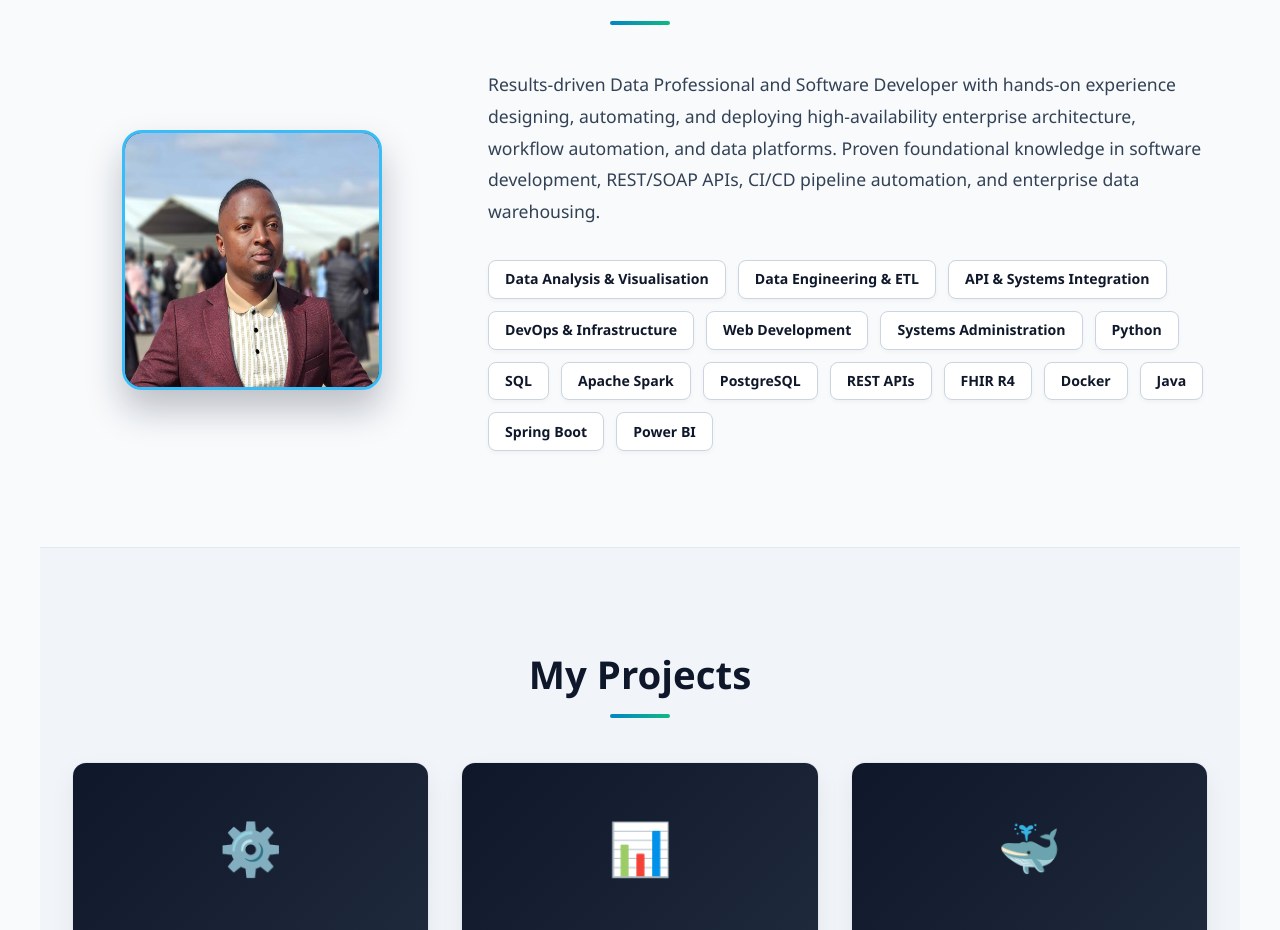
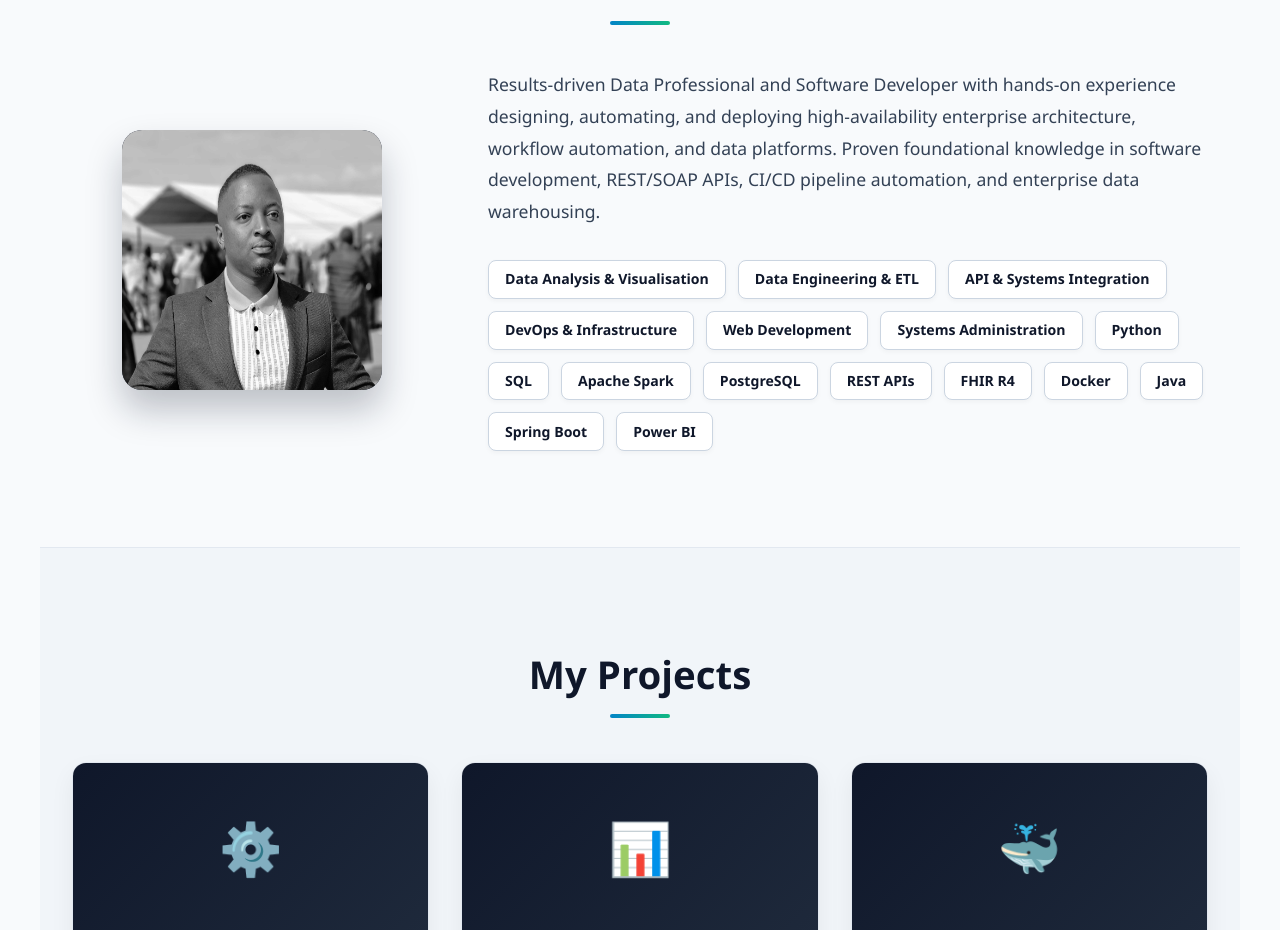
Before and after one commit to tinashejima/my-portfolio, a React (Vite) app: page / in a window 1280 px wide. Shown: the part 944-1874 px from the top of the page. Built offline with nearby package versions, Linux system fonts and the light colour scheme.

Commit message:
fix: update assets in .gitignore and replace image in assets folder

```diff
--- a/src/portfolio.css
+++ b/src/portfolio.css
@@ -199,7 +199,6 @@
   height: 260px;
   border-radius: 20px;
   background: linear-gradient(135deg, #0f172a, #1e293b);
-  border: 3px solid #38bdf8;
   display: flex;
   align-items: center;
   justify-content: center;
```
Also changed, not shown: src/assets/my-image.jpg, 1 other file (tests, documents, lock files or other folders).
